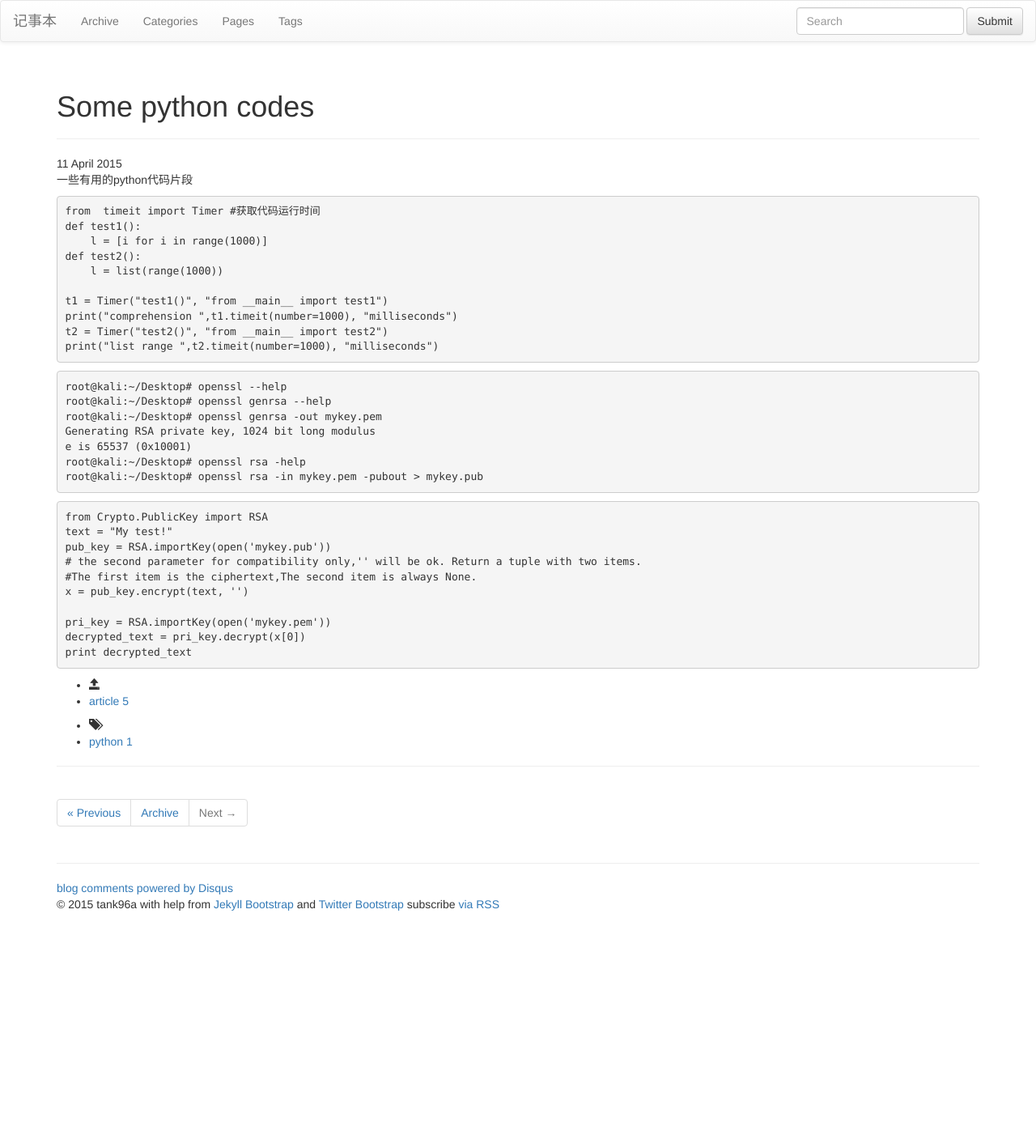
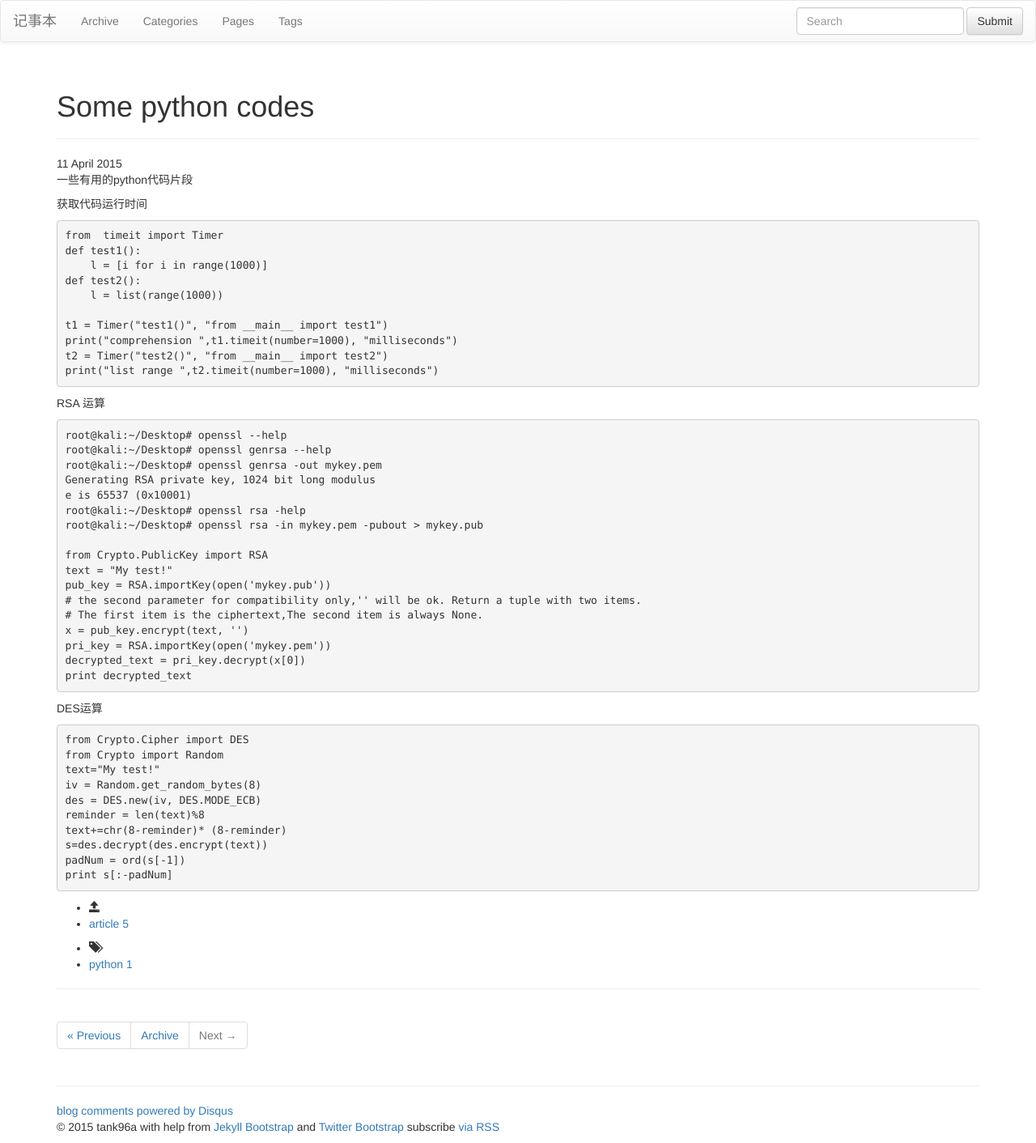
Before and after one commit to tank96a/article, a Jekyll site: the page built from _posts/2015-04-11-python-tips.md, in a window 1280 px wide. Shown: the whole page at 81% size. Built offline with Jekyll 4.4.1, drawn with Linux system fonts in a browser that asks for light colours; nearby versions of some CDN libraries; library files that are not in the unit come from our copies; comment, search, counter and statistics services are not loaded; before the commit the page ends 1137 px from its top, so only the background shows below that.

Commit message:
Update 2015-04-11-python-tips.md

```diff
--- a/_posts/2015-04-11-python-tips.md
+++ b/_posts/2015-04-11-python-tips.md
@@ -10,8 +10,9 @@ tags:
 
 一些有用的python代码片段
 
+获取代码运行时间
 {% highlight python %}
-from  timeit import Timer #获取代码运行时间
+from  timeit import Timer
 def test1():
     l = [i for i in range(1000)]
 def test2():
@@ -23,6 +24,7 @@ t2 = Timer("test2()", "from __main__ import test2")
 print("list range ",t2.timeit(number=1000), "milliseconds")
 {% endhighlight %}
 
+RSA 运算
 {% raw %}
 <pre>
 root@kali:~/Desktop# openssl --help
@@ -32,20 +34,31 @@ Generating RSA private key, 1024 bit long modulus
 e is 65537 (0x10001)
 root@kali:~/Desktop# openssl rsa -help
 root@kali:~/Desktop# openssl rsa -in mykey.pem -pubout > mykey.pub
-</pre>
-{% endraw %}
 
-{% highlight python %}
 from Crypto.PublicKey import RSA
 text = "My test!"
 pub_key = RSA.importKey(open('mykey.pub'))
 # the second parameter for compatibility only,'' will be ok. Return a tuple with two items.
 #The first item is the ciphertext,The second item is always None.
 x = pub_key.encrypt(text, '')
-
 pri_key = RSA.importKey(open('mykey.pem'))
 decrypted_text = pri_key.decrypt(x[0])
 print decrypted_text
+</pre>
+{% endraw %}
+
+DES运算
+{% highlight python %}
+from Crypto.Cipher import DES
+from Crypto import Random
+text="My test!"
+iv = Random.get_random_bytes(8)
+des = DES.new(iv, DES.MODE_ECB)
+reminder = len(text)%8
+text+=chr(8-reminder)* (8-reminder)
+s=des.decrypt(des.encrypt(text))
+padNum = ord(s[-1])
+print s[:-padNum]
 {% endhighlight %}
 
 {% highlight python %}
@@ -53,6 +66,3 @@ print decrypted_text
 
 {% highlight python %}
 {% endhighlight %}
-
-{% highlight python %}
-{% endhighlight %}
```
